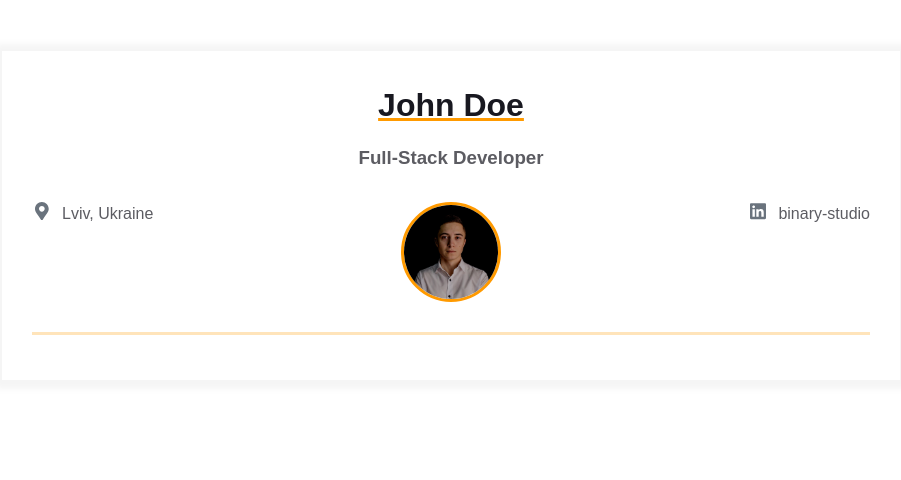
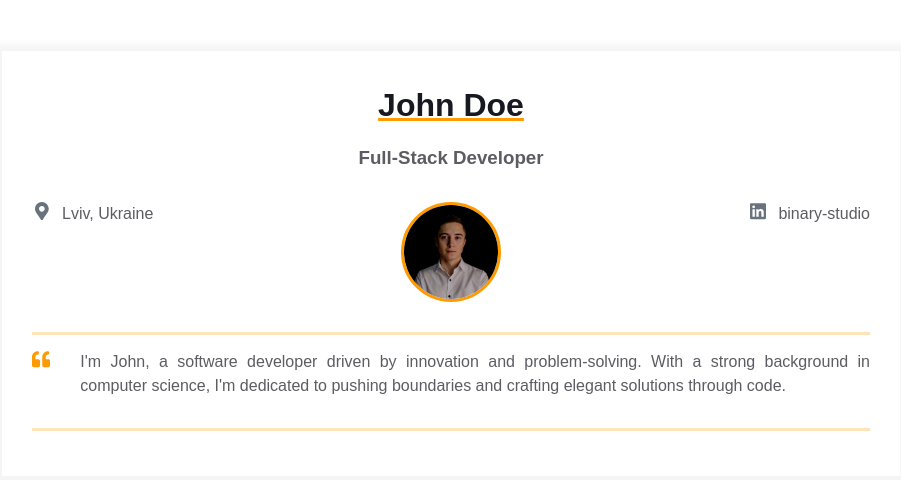
Before and after one commit to Vitaliistf/homepage, a plain HTML site: page index.html in a window 1280 px wide. Shown: the whole page, without its empty margins (189-1090 px from the left). Drawn offline with Linux system fonts and the light colour scheme.

Commit message:
Added intro block template

```diff
--- a/index.html
+++ b/index.html
@@ -57,6 +57,35 @@
                     </div>
                 </div>
             </div>
+            <div class="container">
+                <div class="resume__block">
+                  <div class="intro">
+                    <div class="intro__icon-wrapper">
+                      <svg
+                        class="intro__icon"
+                        xmlns="http://www.w3.org/2000/svg"
+                        viewBox="0 0 512 512"
+                      >
+                        <path
+                          d="M464 256h-80v-64c0-35.3 28.7-64 64-64h8c13.3 0 24-10.7
+                          24-24V56c0-13.3-10.7-24-24-24h-8c-88.4 0-160 71.6-160 160v240c0
+                          26.5 21.5 48 48 48h128c26.5 0 48-21.5
+                          48-48V304c0-26.5-21.5-48-48-48zm-288 0H96v-64c0-35.3 28.7-64
+                          64-64h8c13.3 0 24-10.7 24-24V56c0-13.3-10.7-24-24-24h-8C71.6
+                          32 0 103.6 0 192v240c0 26.5 21.5 48 48 48h128c26.5 0 48-21.5
+                          48-48V304c0-26.5-21.5-48-48-48z"
+                        ></path>
+                      </svg>
+                    </div>
+                    <p class="intro_text">
+                      I'm John, a software developer driven by innovation and
+                      problem-solving. With a strong background in computer science,
+                      I'm dedicated to pushing boundaries and crafting elegant
+                      solutions through code.
+                    </p>
+                  </div>
+                </div>
+              </div>
         </div>
     </main>
 </body>
```
